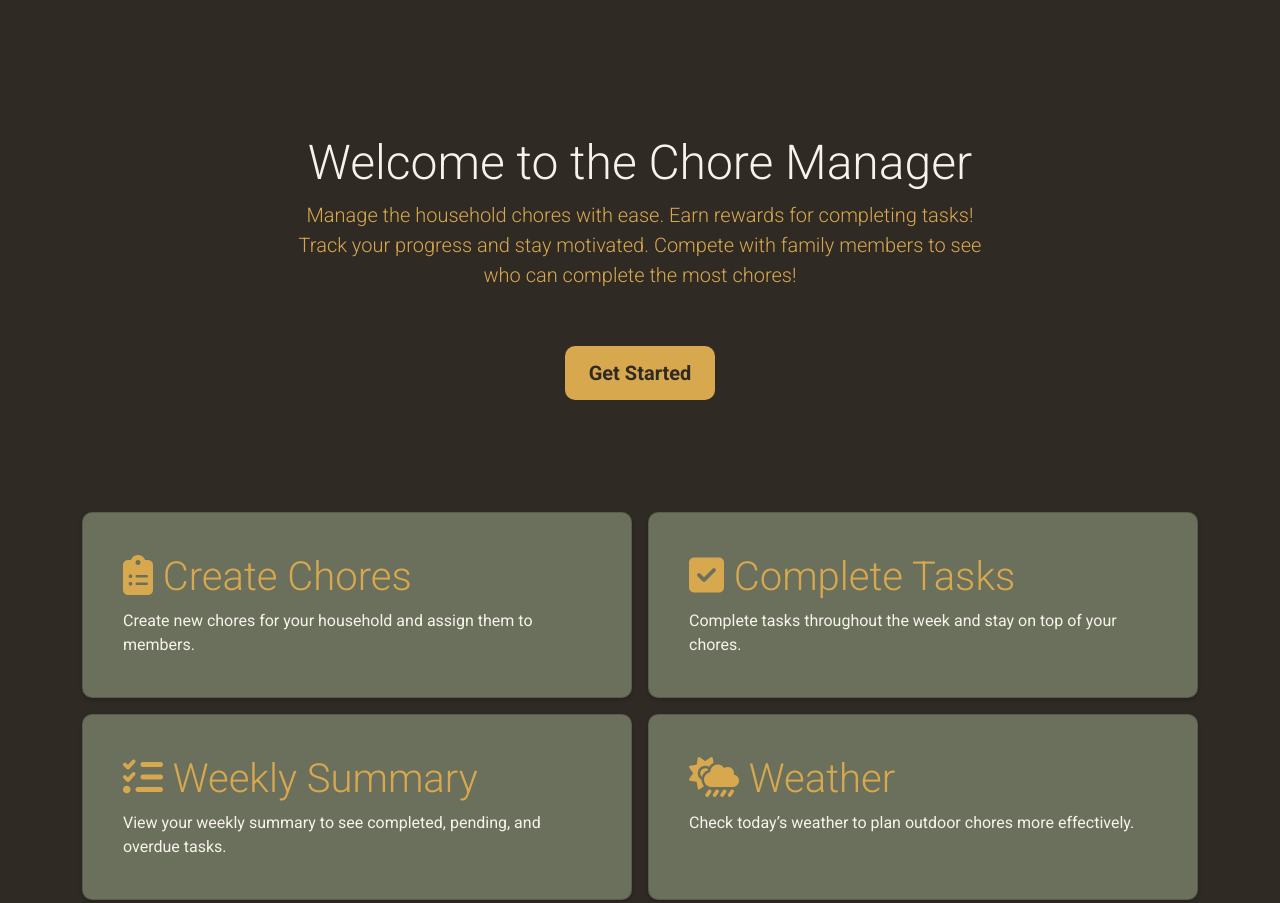
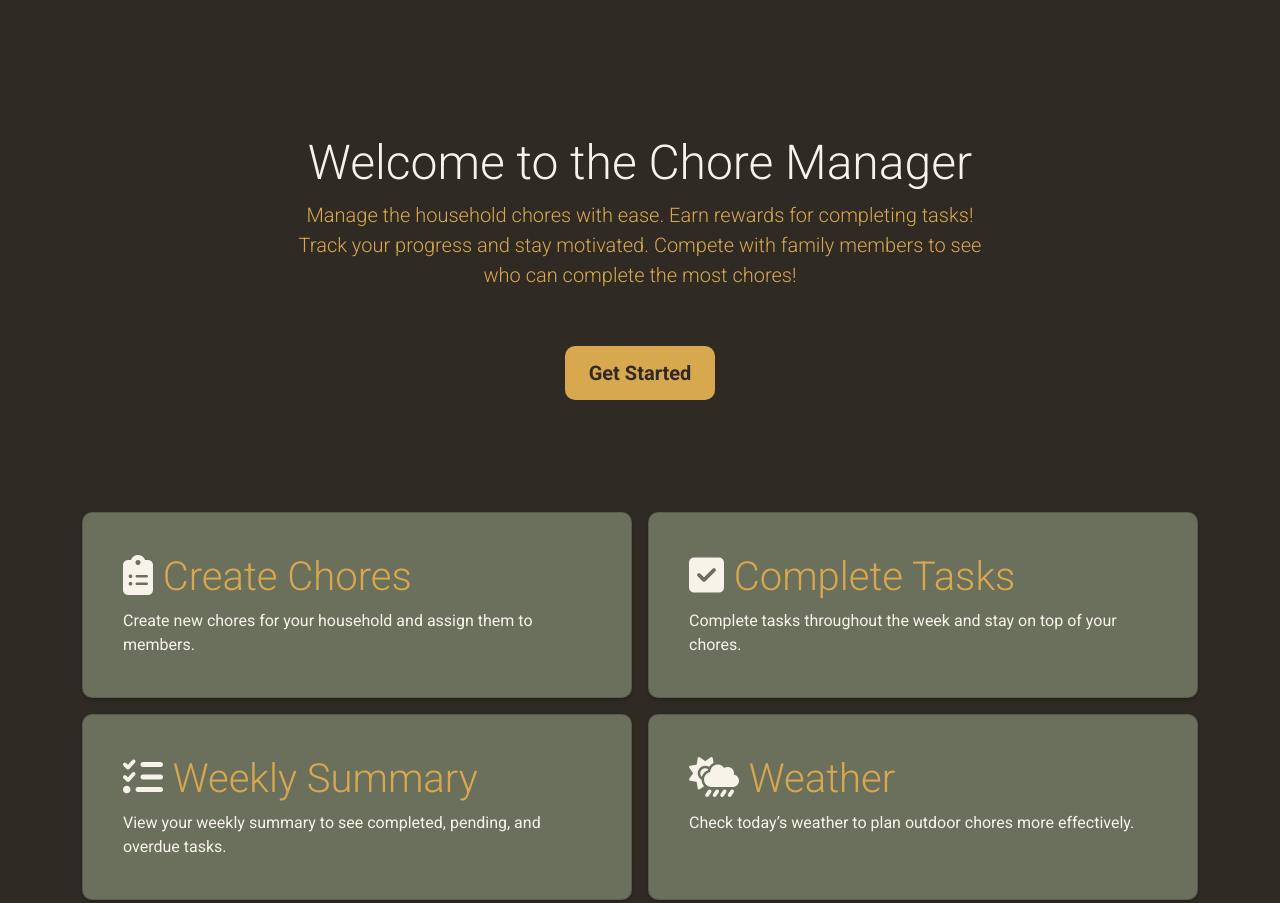
Before and after one commit to ShaneTaylor-IT/MSP2, a website: page index.html in a window 1280 px wide. Shown: the top 903 px of the page. Drawn offline with nearby package versions, Linux system fonts and the light colour scheme.

Commit message:
Change the colour of the icons on index.HTML to make them easier to see.

```diff
--- a/assets/css/style.css
+++ b/assets/css/style.css
@@ -127,6 +127,10 @@
     color: var(--secondary-color);
     max-width: 700px;
     margin: 0 auto 2rem auto;
+}
+
+.index-page i {
+    color: var(--primary-color);
 }
 
 /* Home page styling */
--- a/index.html
+++ b/index.html
@@ -25,7 +25,7 @@
 
 </head>
 
-<body>
+<body class="index-page">
     <!-- Main content -->
     <main class="d-flex flex-column min-vh-100">
         <div class="container index-section app-section">
```
Also changed, not shown: README.md.
